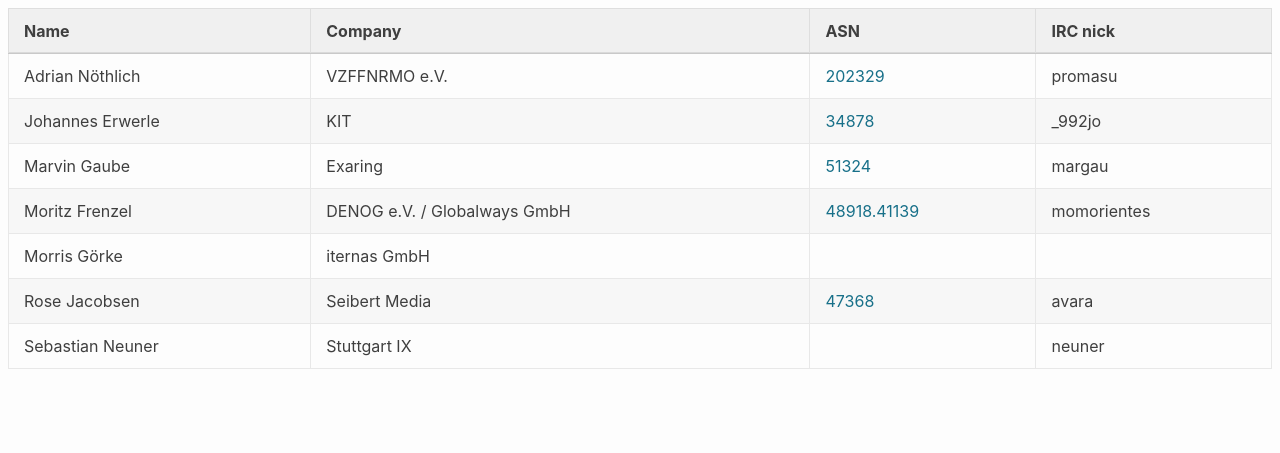
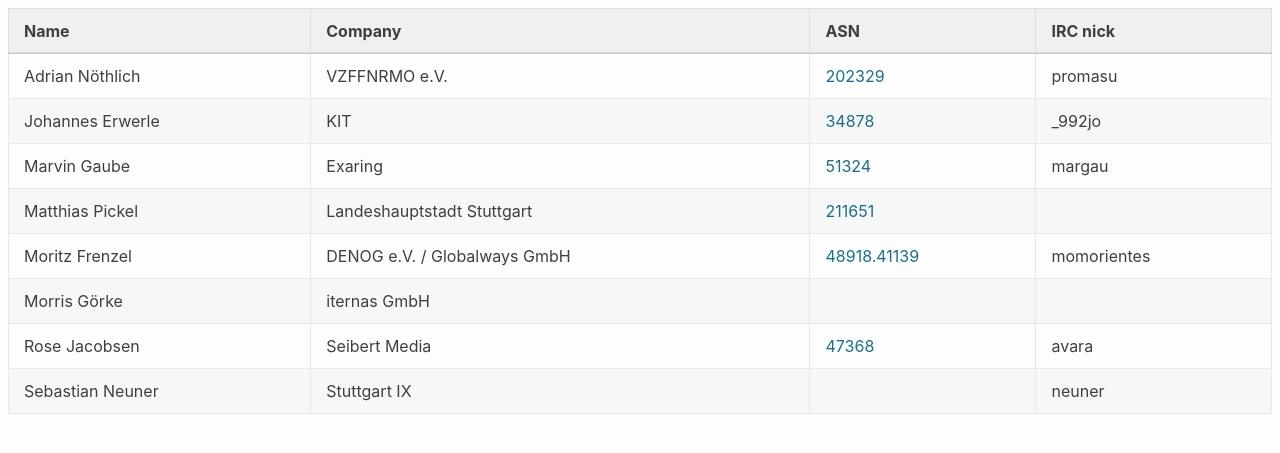
Before and after one commit to denog/pretix-attendeelist, a Jekyll site: the page built from meetup2023_03/index.markdown, in a window 1280 px wide. Shown: the top 453 px of the page. Built offline with Jekyll 4.4.1, drawn with Linux system fonts in a browser that asks for light colours.

Commit message:
Latest data: Mon Mar 20 23:10:04 UTC 2023

```diff
--- a/_data/attendees_denog_meetup_2023_03.json
+++ b/_data/attendees_denog_meetup_2023_03.json
@@ -16,6 +16,12 @@
     "company": "Exaring",
     "irc": "margau",
     "asn": "51324"
+  },
+  {
+    "name": "Matthias Pickel",
+    "company": "Landeshauptstadt Stuttgart",
+    "irc": null,
+    "asn": "211651"
   },
   {
     "name": "Moritz Frenzel",
```
